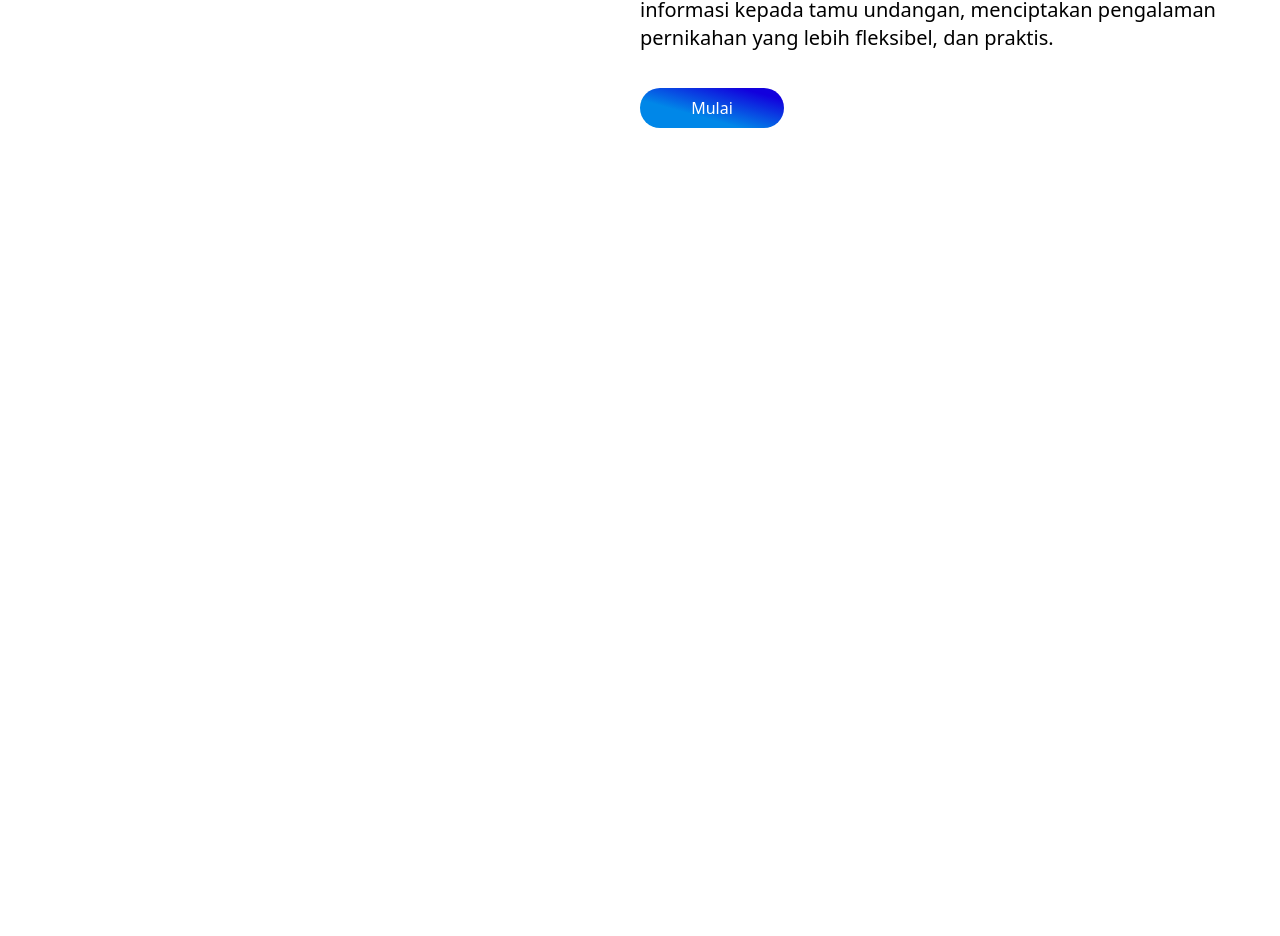
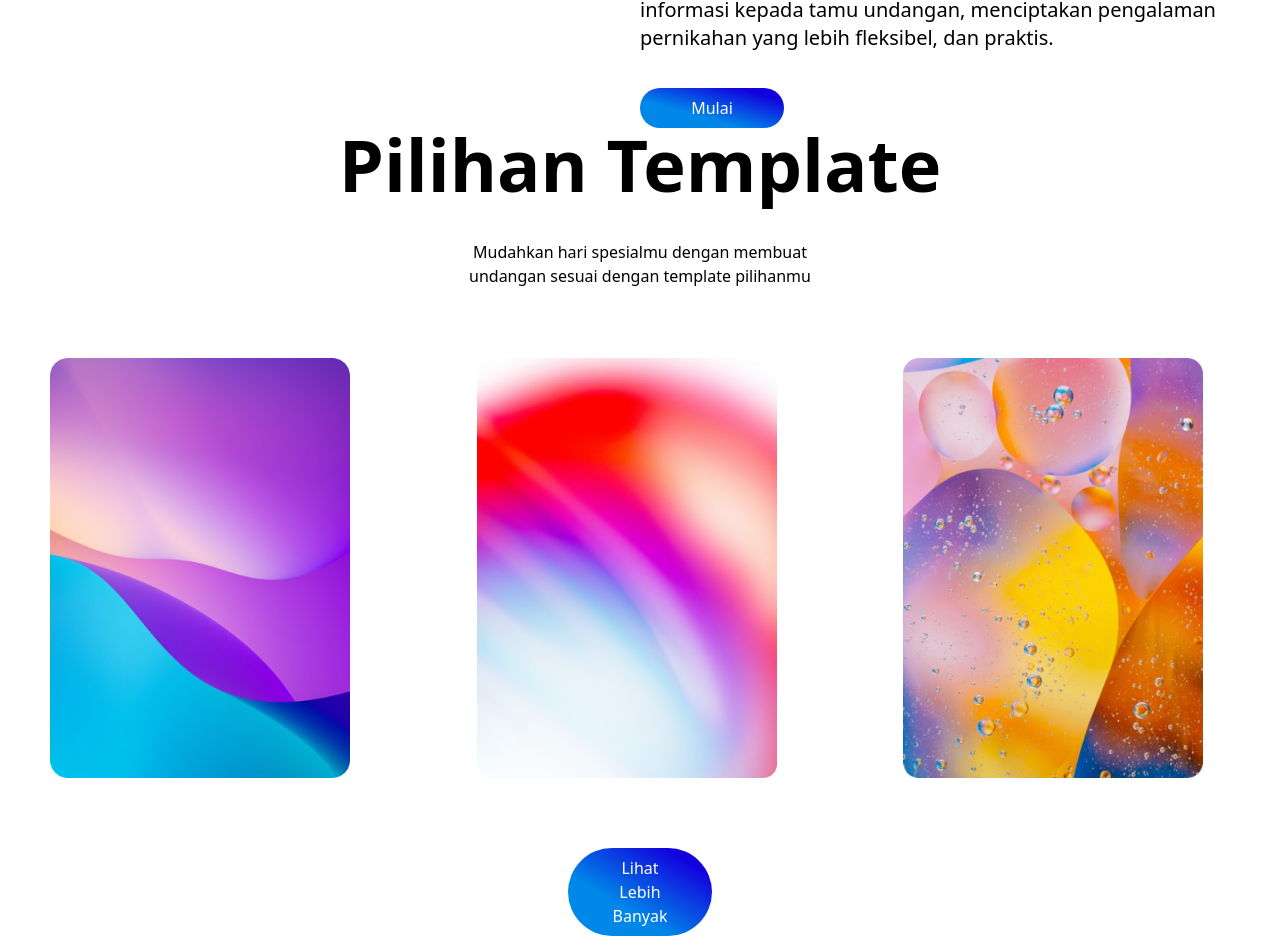
Before and after one commit to Wedvita-Tim2/front-end-wedvita-tim2, a React (Create React App) app: page / in a window 1280 px wide. Shown: the part 553-1489 px from the top of the page. Before the commit the page ends 800 px from the top, so only its background shows below. Built offline with nearby package versions, Linux system fonts and the light colour scheme.

Commit message:
<add> content landing page

```diff
--- a/src/pages/LandingPage.js
+++ b/src/pages/LandingPage.js
@@ -2,6 +2,9 @@ import React from 'react';
 import Hero from '../parts/Hero';
 import { useRecoilValue } from 'recoil';
 import { authState } from '../recoils/AuthState';
+import Gallery from '../parts/Gallery';
+
+
 
 const LandingPage = ()=>{
     const auth = useRecoilValue(authState)
@@ -9,6 +12,7 @@ const LandingPage = ()=>{
     return(
         <div className=''>
             <Hero/>
+            <Gallery/>
         </div>
     )
 }
--- /dev/null
+++ b/src/parts/Gallery.js
@@ -0,0 +1,66 @@
+import React, {useState, useEffect} from "react";
+import Button from "../elements/Buttons";
+import img1 from '../assets/img/img-1.png'
+import img2 from '../assets/img/img-2.png'
+import img3 from '../assets/img/img-3.png'
+import AuthImage from "../pages/Auth/AuthImage";
+
+const Gallery = () => {
+    const [isSmallScreen, setSmallScreen] = useState(false)
+
+    useEffect(
+        () => {
+            const changeScreenContent =  () => {
+                setSmallScreen(window.innerWidth < 768)
+            }
+            changeScreenContent()
+
+            window.addEventListener('resize', changeScreenContent)
+
+            return() => {
+                window.removeEventListener('resize', changeScreenContent)
+            }
+        },[]
+    )
+
+
+
+    const galleryStatic = () => {
+        return (
+            <div className="grid md: grid-cols-3">
+                <div className="flex justfy-center">
+                    <img src={img1} alt="" className="scale-75"></img>
+                </div>
+                <div className="flex justfy-center">
+                    <img src={img2} alt="" className="scale-75"></img>
+                </div>
+                <div className="flex justfy-center ">
+                    <img src={img3} alt="" className="scale-75"></img>
+                </div>
+            </div>
+        )
+    }
+
+    const galleryDinamic = () => {
+        return (
+            <div className='flex justify-center'>
+                <AuthImage
+                    className="w-auto"
+                />
+            </div>
+        )
+    }
+
+    return(
+        <div className="grid grid-cols-1">
+            <p className="mx-auto font-bold text-4xl text-center md:text-7xl">Pilihan Template</p>
+            <p className="mx-auto text-center mt-5 md:mt-10">Mudahkan hari spesialmu dengan membuat <br/>undangan sesuai dengan template pilihanmu</p>
+            {isSmallScreen? galleryDinamic() : galleryStatic()}
+            <div className="flex justify-center">
+                <Button isGradient type={'link'} href={''}>Lihat Lebih Banyak</Button>
+            </div>
+        </div>
+    )
+}
+
+export default Gallery
```
